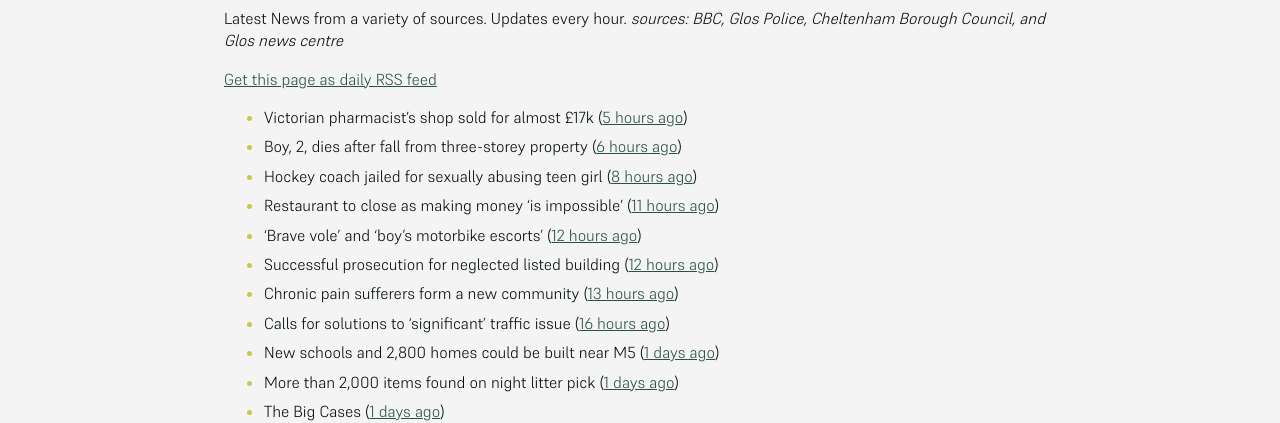
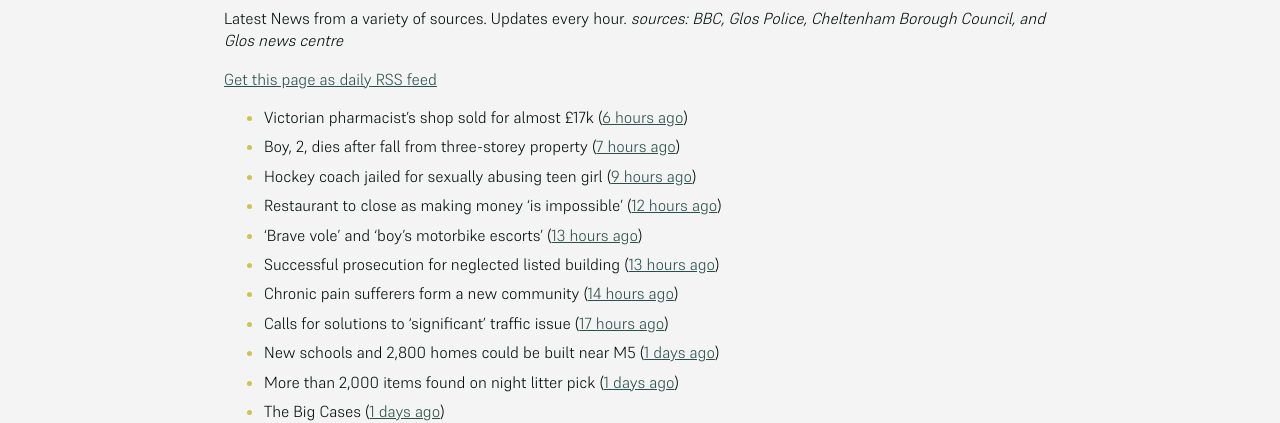
Before and after one commit to mat-0/cheltenham-open-data, a Jekyll site: the page built from _pages/news.md, in a window 1280 px wide. Shown: the part 266-689 px from the top of the page. Built offline with Jekyll 4.4.1, drawn with Linux system fonts in a browser that asks for light colours.

Commit message:
Updated 2025-06-25 22:57:50

```diff
--- a/_pages/news.md
+++ b/_pages/news.md
@@ -12,14 +12,14 @@ _sources: BBC, Glos Police, Cheltenham Borough Council, and Glos news centre_
 [Get this page as daily RSS feed](/daily.rss)
 
 <!-- news_marker starts -->
-- Victorian pharmacist's shop sold for almost £17k ([5 hours ago](https://www.bbc.com/news/articles/c3w41xw4ygwo))
-- Boy, 2, dies after fall from three-storey property ([6 hours ago](https://www.bbc.com/news/articles/crmvj3p192ko))
-- Hockey coach jailed for sexually abusing teen girl ([8 hours ago](https://www.bbc.com/news/articles/c8rpk5m5en0o))
-- Restaurant to close as making money 'is impossible' ([11 hours ago](https://www.bbc.com/news/articles/c307drj7zvjo))
-- 'Brave vole' and 'boy's motorbike escorts' ([12 hours ago](https://www.bbc.com/news/articles/cjd23ne3pz3o))
-- Successful prosecution for neglected listed building ([12 hours ago](https://www.cheltenham.gov.uk/news/article/3023/successful_prosecution_for_neglected_listed_building))
-- Chronic pain sufferers form a new community ([13 hours ago](https://www.bbc.com/news/articles/cp82n1ez6z8o))
-- Calls for solutions to 'significant' traffic issue ([16 hours ago](https://www.bbc.com/news/articles/czxe8l7xnvlo))
+- Victorian pharmacist's shop sold for almost £17k ([6 hours ago](https://www.bbc.com/news/articles/c3w41xw4ygwo))
+- Boy, 2, dies after fall from three-storey property ([7 hours ago](https://www.bbc.com/news/articles/crmvj3p192ko))
+- Hockey coach jailed for sexually abusing teen girl ([9 hours ago](https://www.bbc.com/news/articles/c8rpk5m5en0o))
+- Restaurant to close as making money 'is impossible' ([12 hours ago](https://www.bbc.com/news/articles/c307drj7zvjo))
+- 'Brave vole' and 'boy's motorbike escorts' ([13 hours ago](https://www.bbc.com/news/articles/cjd23ne3pz3o))
+- Successful prosecution for neglected listed building ([13 hours ago](https://www.cheltenham.gov.uk/news/article/3023/successful_prosecution_for_neglected_listed_building))
+- Chronic pain sufferers form a new community ([14 hours ago](https://www.bbc.com/news/articles/cp82n1ez6z8o))
+- Calls for solutions to 'significant' traffic issue ([17 hours ago](https://www.bbc.com/news/articles/czxe8l7xnvlo))
 - New schools and 2,800 homes could be built near M5 ([1 days ago](https://www.bbc.com/news/articles/c5y7dlwng0do))
 - More than 2,000 items found on night litter pick ([1 days ago](https://www.bbc.com/news/articles/cpvjmxvzj32o))
 - The Big Cases ([1 days ago](https://www.bbc.co.uk/iplayer/episode/m001z7w2))
```
Also changed, not shown: _data/flood.json (+4 -4 lines), index.md (+5 -5 lines).
